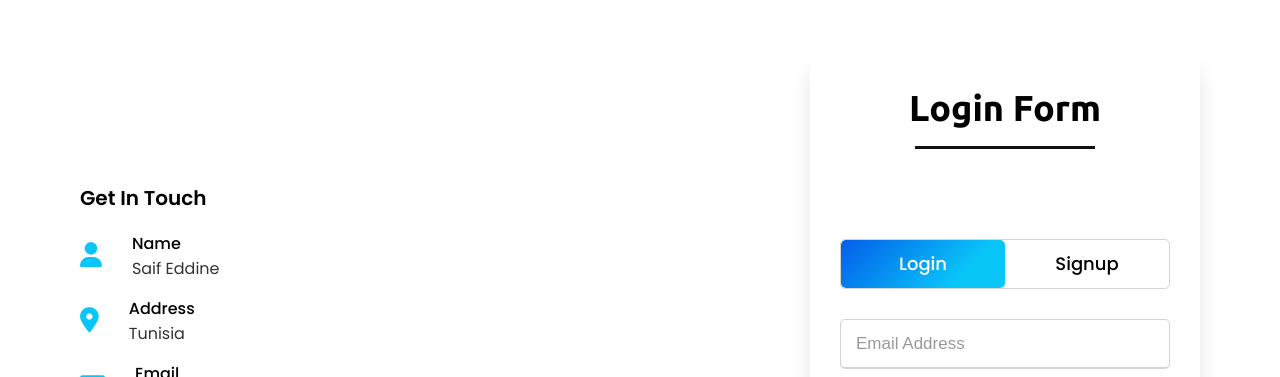
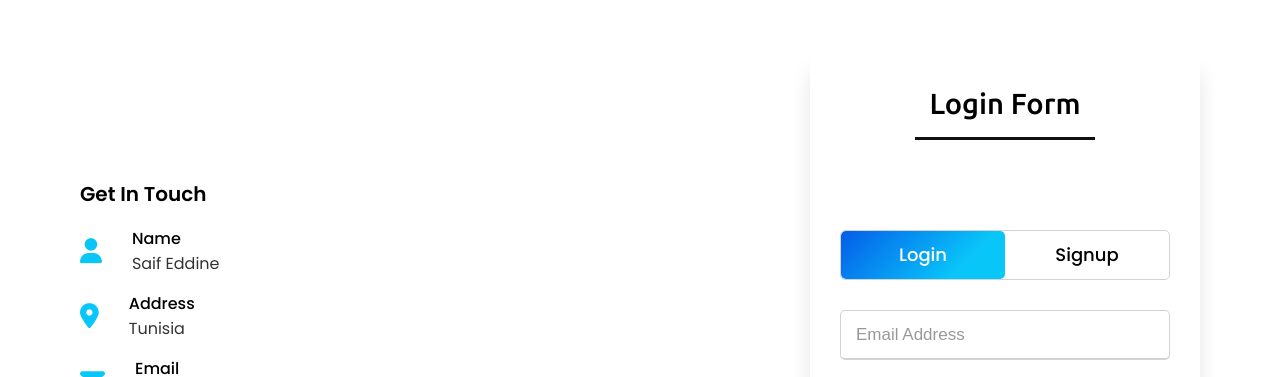
Before and after one commit to SaifEddineachouri/SaifEddineachouri.github.io, a plain HTML site: page index.html in a window 1280 px wide. Shown: the part 3523-3900 px from the top of the page. Drawn offline with nearby package versions, Linux system fonts and the light colour scheme.

Commit message:
Update style.css

```diff
--- a/style.css
+++ b/style.css
@@ -518,9 +518,9 @@ section .title::after{
     width: 200%;
 }
 .wrapper .title{
-    width: 52%;
-    font-size: 36px;
-    font-weight: 600;
+    width: 50%;
+    font-size: 29px;
+    font-weight: 490;
     text-align: center;
     transition: all 0.6s cubic-bezier(0.68,-0.55,0.265,1.55);
 }
```
